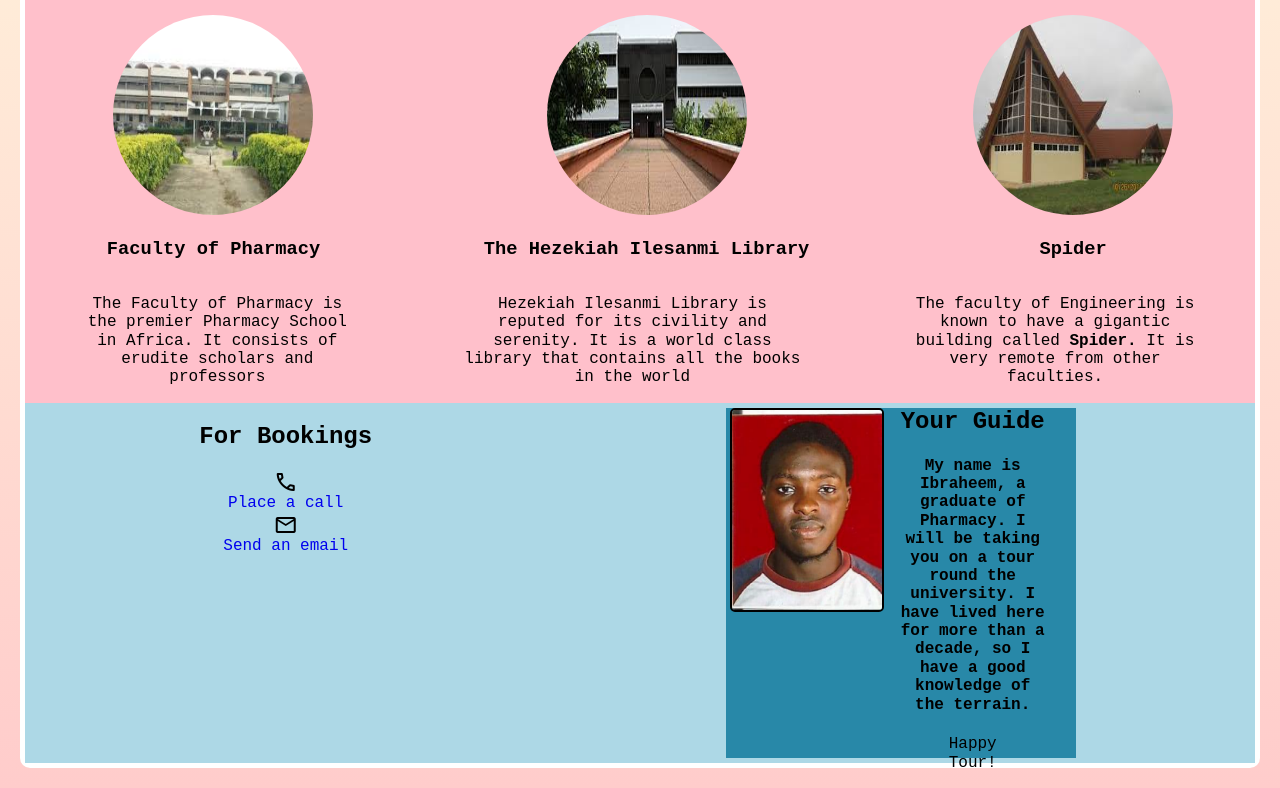
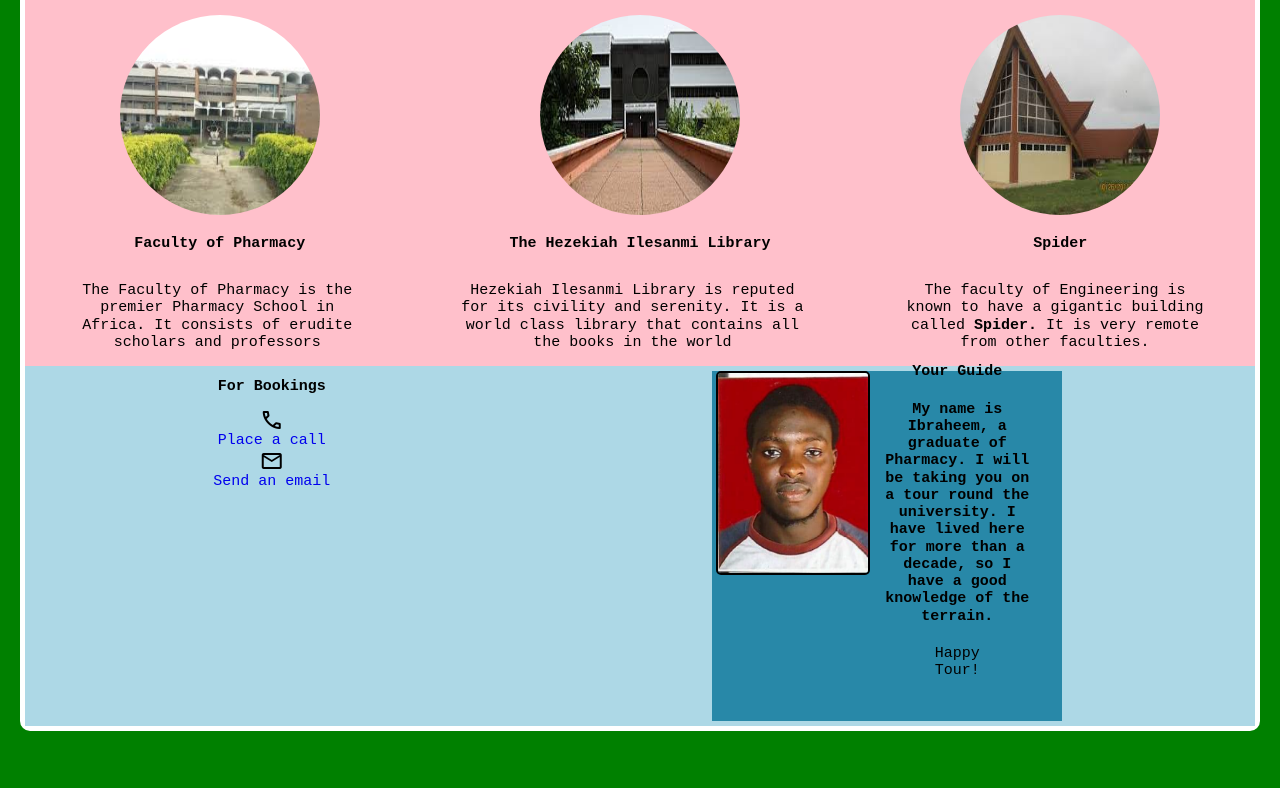
Before and after one commit to Ibrahola/School, a website: page index.html in a window 1280 px wide. Shown: the part 485-1273 px from the top of the page. After the commit the page ends 1236 px from the top, so only its background shows below. Drawn offline with nearby package versions, Linux system fonts and the light colour scheme; a web font is replaced by a local one.

Commit message:
Add media query

```diff
--- a/index.css
+++ b/index.css
@@ -115,3 +115,14 @@ h1 {
     margin-left: auto;
     margin-right: auto;
 }
+
+
+@media screen and (min-width: 400px) {
+    * {
+        font-size: 15px;
+    }
+    body {
+        background: green;
+    }
+
+}
```
